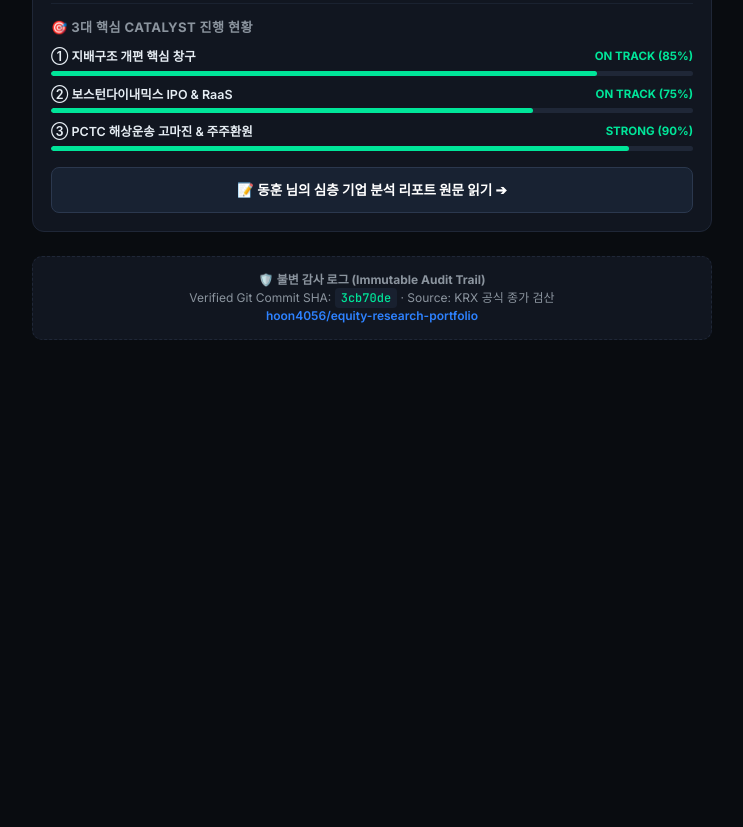
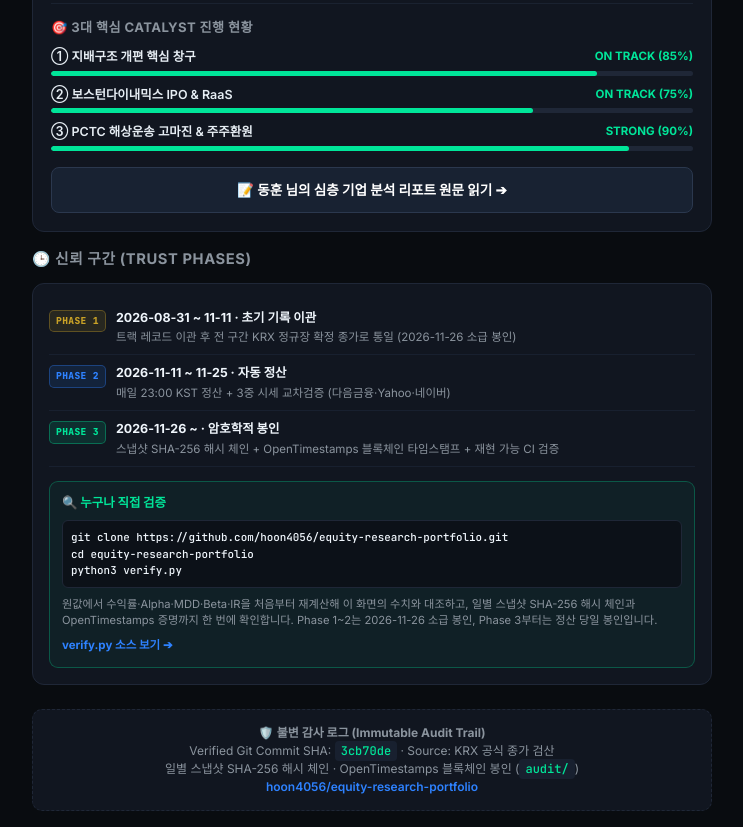
Before and after one commit to hoon4056/equity-research-portfolio, a plain HTML site: page index.html in a window 1280 px wide. Shown: the part 1032-1859 px from the top of the page, without its empty margins (268-1011 px from the left). Before the commit the page ends 1388 px from the top, so only its background shows below. Drawn offline with nearby package versions, Linux system fonts and the light colour scheme.

Commit message:
chore(pages): 2026-11-25 정산 반영

```diff
--- a/index.html
+++ b/index.html
@@ -351,6 +351,106 @@
       color: var(--accent-green);
     }
 
+    /* Trust Phases / Verify Card */
+    .trust-card {
+      background: var(--card-bg);
+      border: 1px solid var(--card-border);
+      border-radius: 12px;
+      padding: 16px;
+      margin-bottom: 24px;
+    }
+
+    .phase-row {
+      display: flex;
+      gap: 10px;
+      padding: 9px 0;
+      border-bottom: 1px solid #18202F;
+      align-items: flex-start;
+    }
+
+    .phase-row:last-of-type {
+      border-bottom: none;
+    }
+
+    .phase-tag {
+      flex: 0 0 auto;
+      font-family: var(--mono-font);
+      font-size: 0.6rem;
+      font-weight: 800;
+      letter-spacing: 0.04em;
+      padding: 3px 6px;
+      border-radius: 5px;
+      margin-top: 1px;
+    }
+
+    .phase-tag.p1 { color: #C9A227; background: rgba(201, 162, 39, 0.12); border: 1px solid rgba(201, 162, 39, 0.35); }
+    .phase-tag.p2 { color: var(--accent-blue); background: var(--accent-blue-bg); border: 1px solid rgba(46, 130, 255, 0.35); }
+    .phase-tag.p3 { color: var(--accent-green); background: var(--accent-green-bg); border: 1px solid rgba(0, 229, 153, 0.35); }
+
+    .phase-body {
+      display: flex;
+      flex-direction: column;
+      gap: 2px;
+      min-width: 0;
+    }
+
+    .phase-body strong {
+      font-size: 0.78rem;
+      color: var(--text);
+      font-weight: 700;
+    }
+
+    .phase-body span {
+      font-size: 0.72rem;
+      color: var(--text-muted);
+      line-height: 1.4;
+    }
+
+    .verify-box {
+      margin-top: 14px;
+      padding: 12px;
+      border: 1px solid rgba(0, 229, 153, 0.28);
+      border-radius: 9px;
+      background: rgba(0, 229, 153, 0.05);
+    }
+
+    .verify-title {
+      font-size: 0.78rem;
+      font-weight: 800;
+      color: var(--accent-green);
+      margin-bottom: 7px;
+    }
+
+    .verify-box code {
+      display: block;
+      font-family: var(--mono-font);
+      font-size: 0.68rem;
+      color: var(--text);
+      background: #0C1118;
+      border: 1px solid var(--card-border);
+      border-radius: 6px;
+      padding: 8px;
+      overflow-x: auto;
+      white-space: pre;
+      line-height: 1.55;
+    }
+
+    .verify-note {
+      font-size: 0.7rem;
+      color: var(--text-muted);
+      margin-top: 8px;
+      line-height: 1.45;
+    }
+
+    .verify-box a {
+      display: inline-block;
+      margin-top: 8px;
+      font-size: 0.72rem;
+      font-weight: 700;
+      color: var(--accent-blue);
+      text-decoration: none;
+    }
+
     /* Audit Trail Footer */
     footer {
       background: var(--card-bg);
@@ -499,10 +599,50 @@
       </a>
     </div>
 
+    <!-- Trust Phases & Verification -->
+    <div class="section-title">🕒 신뢰 구간 (Trust Phases)</div>
+    <div class="trust-card">
+      <div class="phase-row">
+        <span class="phase-tag p1">PHASE 1</span>
+        <div class="phase-body">
+          <strong>2026-08-31 ~ 11-11 · 초기 기록 이관</strong>
+          <span>트랙 레코드 이관 후 전 구간 KRX 정규장 확정 종가로 통일 (2026-11-26 소급 봉인)</span>
+        </div>
+      </div>
+      <div class="phase-row">
+        <span class="phase-tag p2">PHASE 2</span>
+        <div class="phase-body">
+          <strong>2026-11-11 ~ 11-25 · 자동 정산</strong>
+          <span>매일 23:00 KST 정산 + 3중 시세 교차검증 (다음금융·Yahoo·네이버)</span>
+        </div>
+      </div>
+      <div class="phase-row">
+        <span class="phase-tag p3">PHASE 3</span>
+        <div class="phase-body">
+          <strong>2026-11-26 ~ · 암호학적 봉인</strong>
+          <span>스냅샷 SHA-256 해시 체인 + OpenTimestamps 블록체인 타임스탬프 + 재현 가능 CI 검증</span>
+        </div>
+      </div>
+
+      <div class="verify-box">
+        <div class="verify-title">🔍 누구나 직접 검증</div>
+        <code>git clone https://github.com/hoon4056/equity-research-portfolio.git
+cd equity-research-portfolio
+python3 verify.py</code>
+        <div class="verify-note">
+          원값에서 수익률·Alpha·MDD·Beta·IR을 처음부터 재계산해 이 화면의 수치와 대조하고,
+          일별 스냅샷 SHA-256 해시 체인과 OpenTimestamps 증명까지 한 번에 확인합니다.
+          Phase 1~2는 2026-11-26 소급 봉인, Phase 3부터는 정산 당일 봉인입니다.
+        </div>
+        <a href="https://github.com/hoon4056/equity-research-portfolio/blob/main/verify.py" target="_blank">verify.py 소스 보기 ➔</a>
+      </div>
+    </div>
+
     <!-- Audit Footer -->
     <footer>
       🛡️ <strong>불변 감사 로그 (Immutable Audit Trail)</strong><br>
       Verified Git Commit SHA: <code>3cb70de</code> · Source: KRX 공식 종가 검산<br>
+      일별 스냅샷 SHA-256 해시 체인 · OpenTimestamps 블록체인 봉인 (<code>audit/</code>)<br>
       <a href="https://github.com/hoon4056/equity-research-portfolio" target="_blank">hoon4056/equity-research-portfolio</a>
     </footer>
   </div>
```
